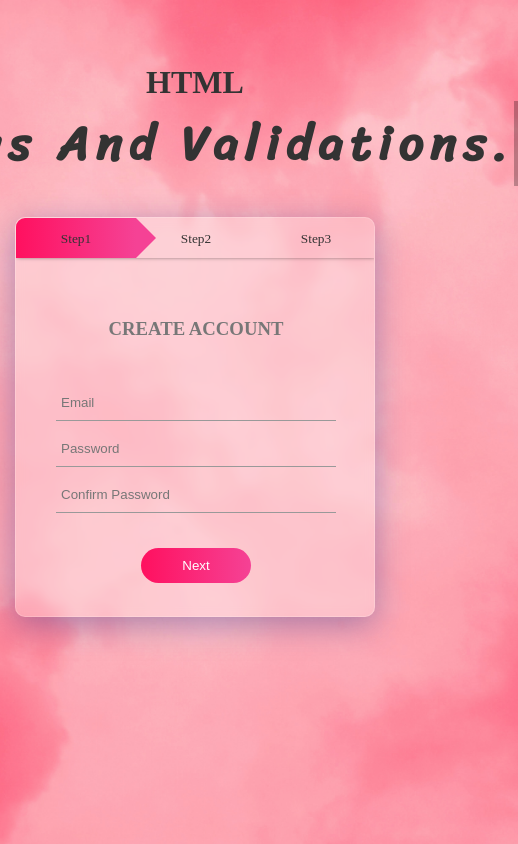
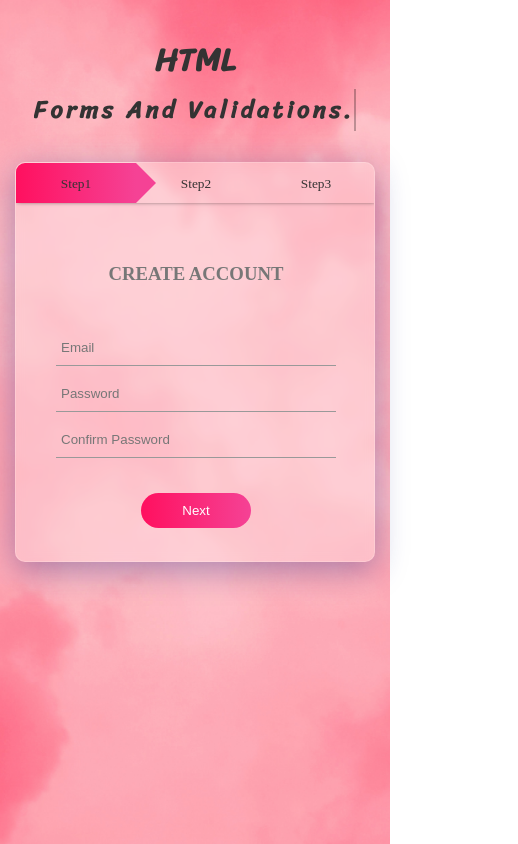
Before and after one commit to PRABHAKAR9107/Forms-and-Validations, a plain HTML site: page index.html in a window 390 px wide. Shown: the whole page, 518 px wide, since content can reach past the window. Drawn offline with Linux system fonts and the light colour scheme; a web font is replaced by a local one.

Commit message:
responsive way

```diff
--- a/index.html
+++ b/index.html
@@ -8,9 +8,9 @@
 </head>
 <body>
      <header>
-         <div>
+         <div class="fluid-container">
              <center>
-            HTML <span class="typewriter"><h2>Forms and Validations.</h2></span>
+            <h1>HTML</h1> <span class="typewriter"><h2>Forms and Validations.</h2></span>
      </center>
     </div>
 
@@ -47,7 +47,7 @@
 
 <form id="page3">
   <h3>Contact</h3>
-  <input type="text" id=""name="" id="" placeholder="phone number" required>
+  <input type="text" name="" id="" placeholder="phone number" required>
   <input type="text" name="" id="" placeholder="Github">
   <input type="url" name="" id="" placeholder="Portfolio" required>
 
--- a/sass/index.scss
+++ b/sass/index.scss
@@ -20,12 +20,16 @@
 
 header{
     padding-top: 2em;
-    font-size:2rem;
   text-transform: capitalize;
   font-weight: bold;
   color: #333;
    display: flex;
   justify-content: center;
+
+}
+h1{
+  font-family: 'Sriracha', cursive;
+
 
 }
 
```
Also changed, not shown: sass/index.css, 1 other file.
